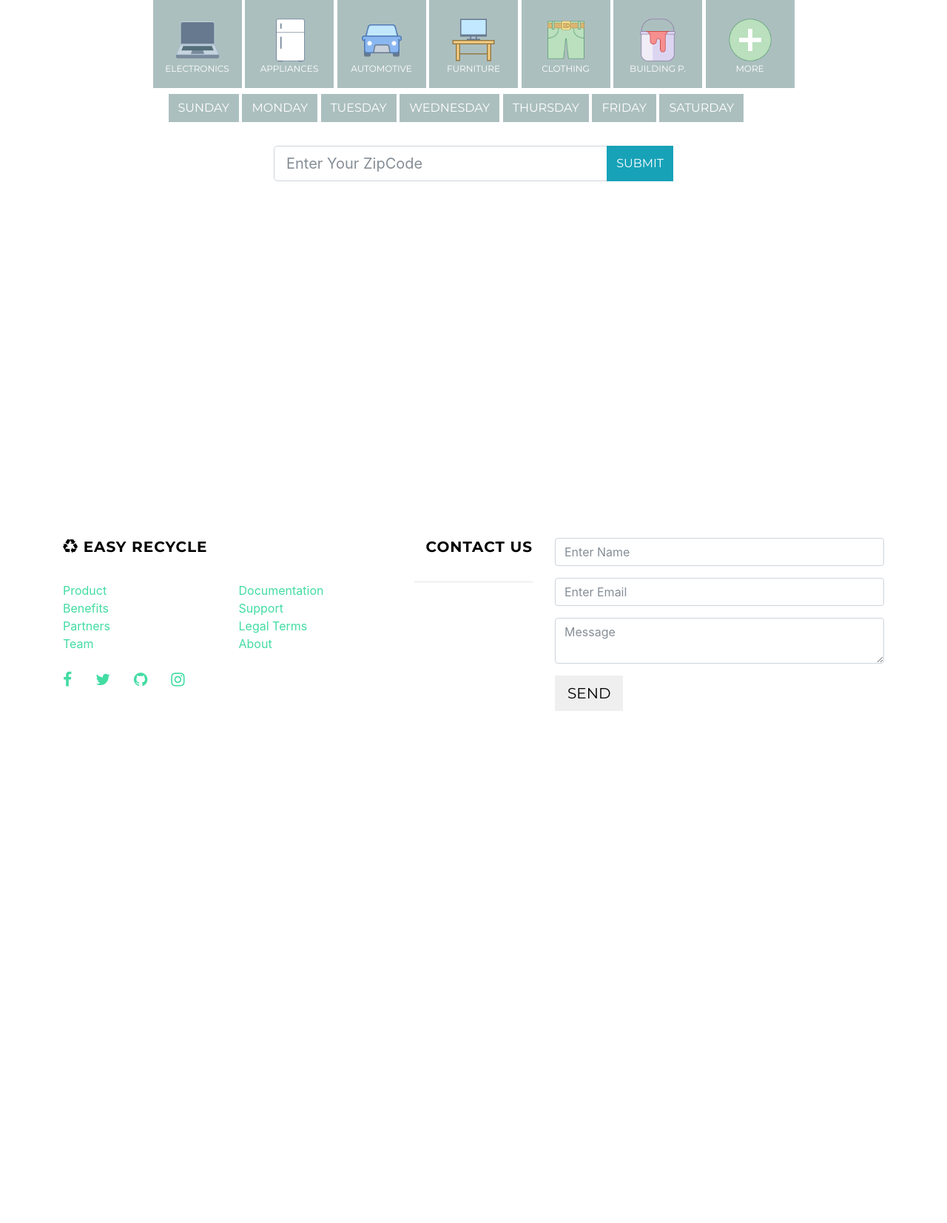
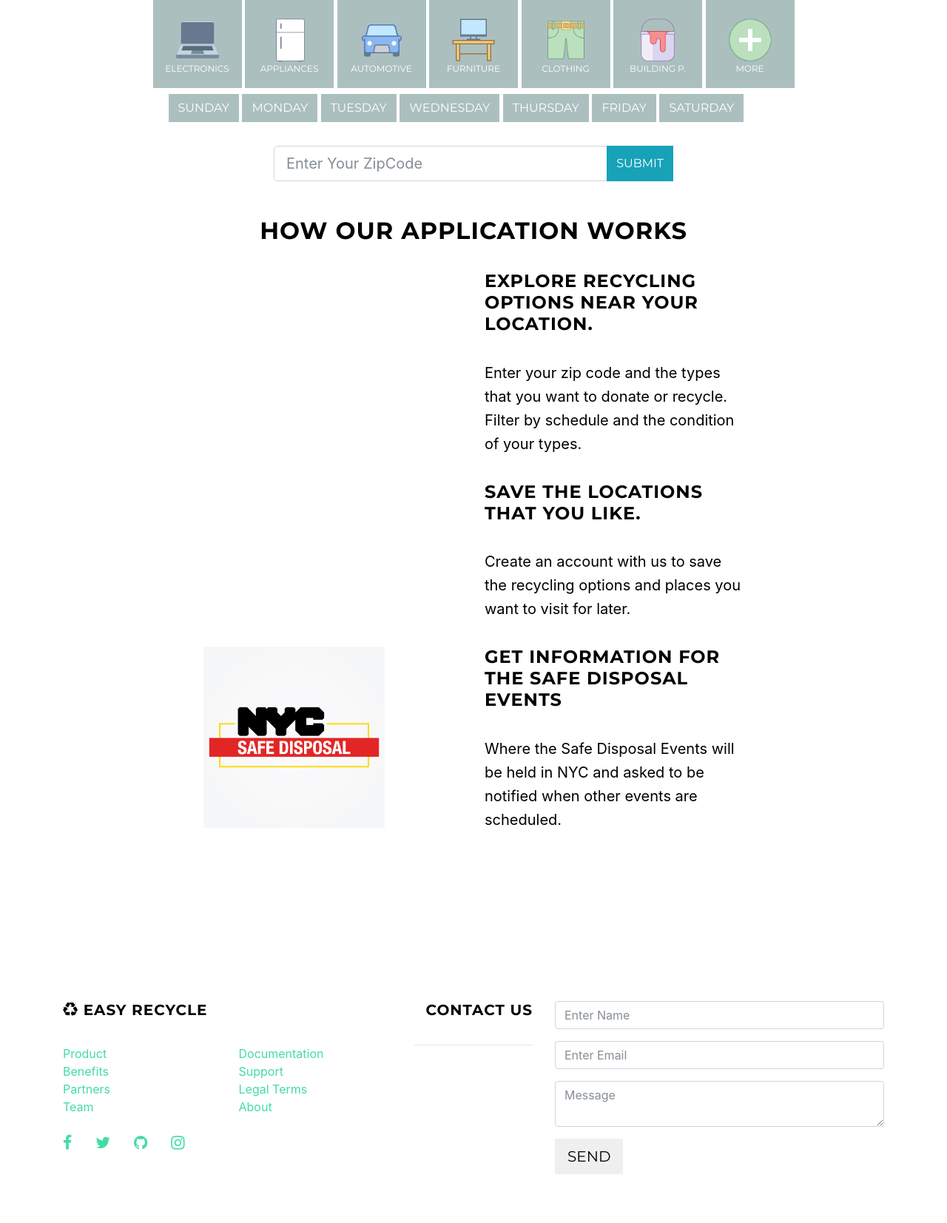
Before and after one commit to rafaellichen/Recycling-System, a Django app: page / in a window 1280 px wide. Shown: the part 391-2044 px from the top of the page at 74% size. Before the commit the page ends 1352 px from the top, so only its background shows below. Run offline with Django 3.2, Linux system fonts and the light colour scheme; some libraries are stand-ins or nearby versions.

Commit message:
Added homepage descriptions as a partial

```diff
--- /dev/null
+++ b/mainRecycleApp/templates/mainRecycleApp/description.html
@@ -0,0 +1,40 @@
+{%load static %}
+<div class = "container">
+	<br>
+	<br>
+	<div class = "row justify-content-center">
+
+		<h2>How Our Application Works</h2>
+	</div>
+	<div class = "row justify-content-center">
+		<div class = "col-lg-4">
+
+		</div>
+		<div class = "col-lg-4">
+
+			<h4>Explore recycling options near your location.</h4>
+			<p>Enter your zip code and the types that you want to donate or recycle. Filter by schedule
+			and the condition of your types.</p>
+		</div>
+	</div>
+	<div class = "row justify-content-center">
+		<div class = "col-lg-4">
+
+		</div>
+		<div class = "col-lg-4">
+
+			<h4>Save the locations that you like.</h4>
+			<p>Create an account with us to save the recycling options and places you want to visit for later.</p>
+		</div>
+	</div>
+	<div class = "row justify-content-center">
+		<div class = "col-lg-4">
+			<img src = "{% static "img/safe-disposal.jpg" %}" class="img-responsive" style="width:70%">
+		</div>
+		<div class = "col-lg-4">
+
+			<h4>Get information for the Safe Disposal Events</h4>
+			<p>Where the Safe Disposal Events will be held in NYC and asked to be notified when other events are scheduled.</p>
+		</div>
+	</div>
+</div>
--- a/mainRecycleApp/templates/mainRecycleApp/header.html
+++ b/mainRecycleApp/templates/mainRecycleApp/header.html
@@ -233,7 +233,6 @@ function clearChatBox() {
 
 </body>
 
-<br><br><br><br><br><br><br><br><br><br><br><br>
 <footer class="footer">
 	<br><br><br>
     <div class="container">
--- a/mainRecycleApp/templates/mainRecycleApp/home.html
+++ b/mainRecycleApp/templates/mainRecycleApp/home.html
@@ -77,6 +77,7 @@
          </div>
         </div>
       </div>
+
 	</div>
 </div> <!-- jumbotron div -->
 
@@ -385,7 +386,14 @@
            </div>
          </div>
        {% endfor %}
+
+      {% else %}
+
+        {% include "mainRecycleApp/description.html" %}
+
+
      {% endif %}
+
    </div>
     {% if not data and request.method == 'POST'%} <h6 style="color:red;">No results found!</h6> {% endif%}
    </div>
@@ -440,20 +448,6 @@
         </div>
       </div>
     </div>
-     <br>
-        <br>
-        <br>
-        <br>
-        <br>
-        <br>
-        <br>
-        <br>
-        <br>
-        <br>
-        <br>
-        <br>
-        <br>
-        <br>
   </div>
 
   <script>
```
Also changed, not shown: static/img/safe-disposal.jpg (added). Lines whose indentation alone changed are shown as unchanged.
